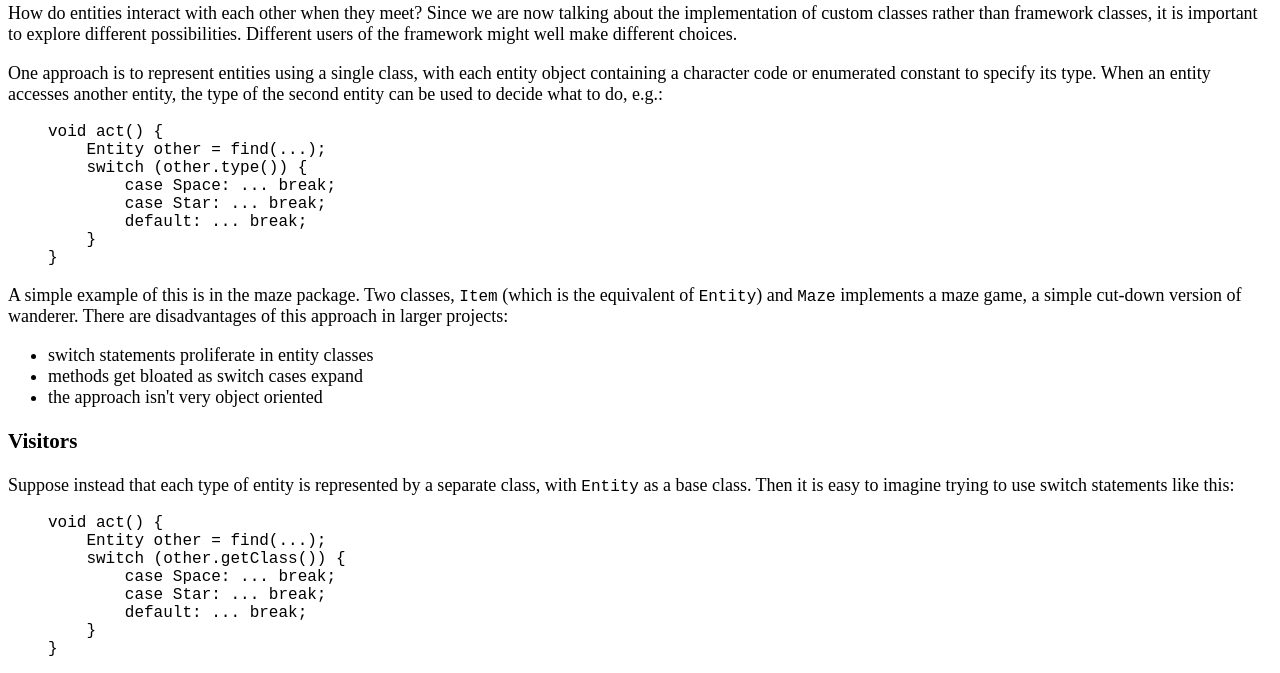
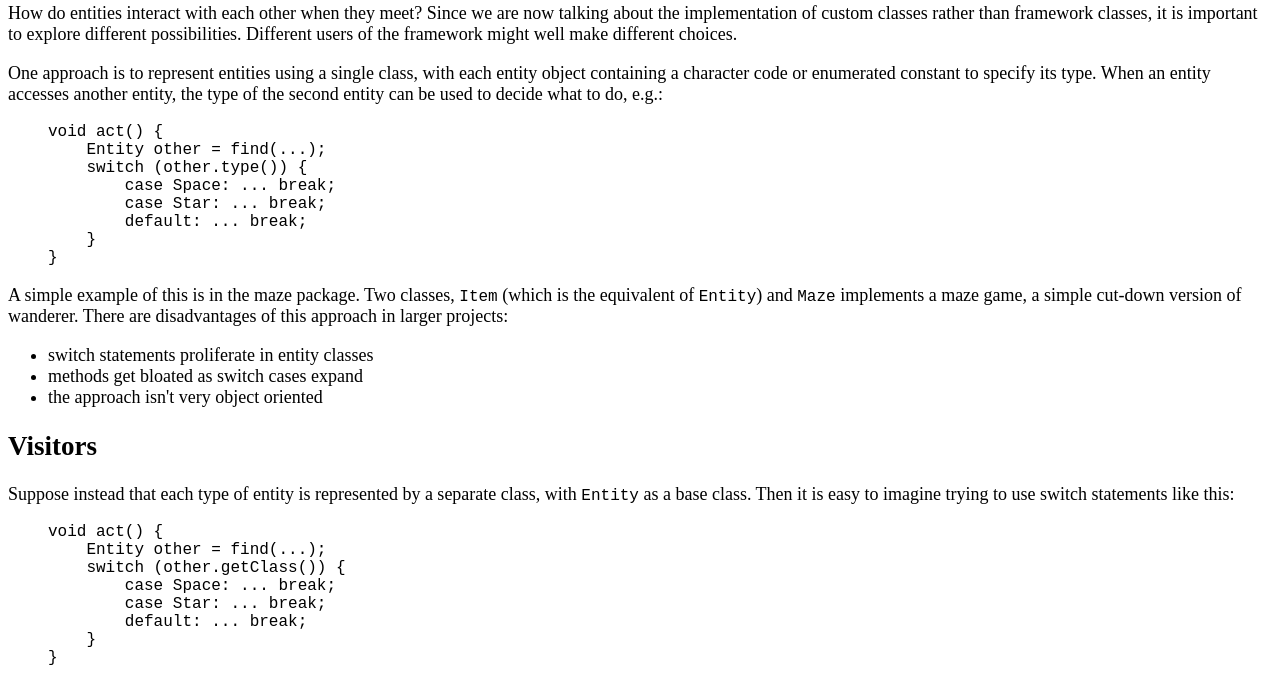
Before and after one commit to csijh/wanderer, a plain HTML site: page docs/interaction.html in a window 1280 px wide. Shown: the part 87-760 px from the top of the page. Drawn offline with Linux system fonts and the light colour scheme.

Commit message:
tidy documentation

```diff
--- a/docs/interaction.html
+++ b/docs/interaction.html
@@ -40,7 +40,7 @@ wanderer.  There are disadvantages of this approach in larger projects:</p>
 <li>the approach isn't very object oriented</li>
 </ul>
 
-<h3>Visitors</h3>
+<h2>Visitors</h2>
 
 <p>Suppose instead that each type of entity is represented by a separate class,
 with <code>Entity</code> as a base class. Then it is easy to imagine trying to
```
